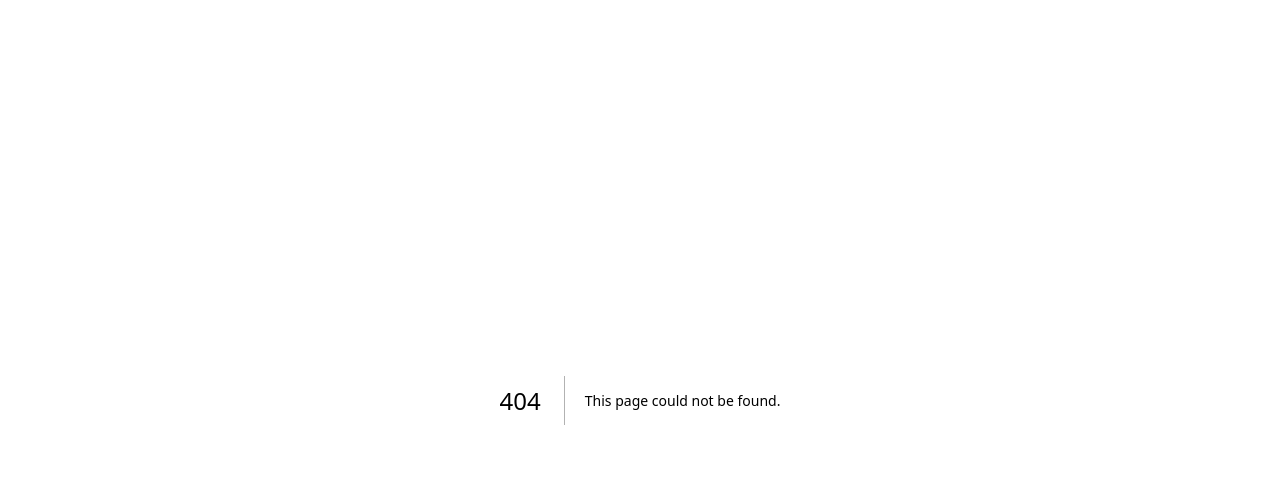
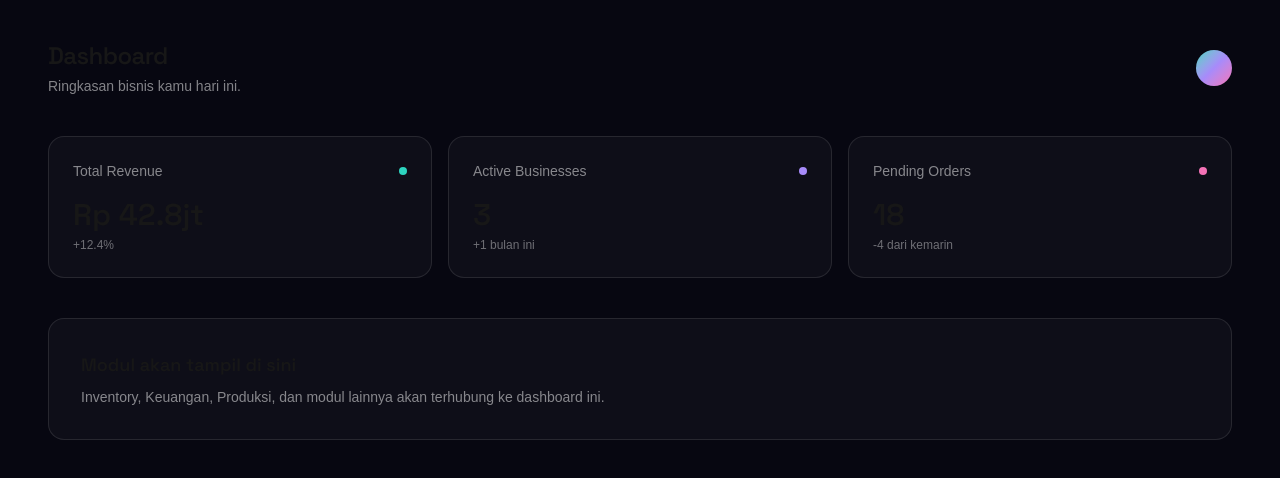
Before and after one commit to hellogercepai-star/Gercep-ai, a Next.js app in the folder apps/web/: page /dashboard in a window 1280 px wide. Before the commit this address had no page. Shown: the top 478 px of the page. Built offline with nearby package versions, Linux system fonts and the light colour scheme.

Commit message:
Add dashboard page

```diff
--- /dev/null
+++ b/apps/web/app/dashboard/page.tsx
@@ -0,0 +1,54 @@
+const stats = [
+  { label: "Total Revenue", value: "Rp 42.8jt", change: "+12.4%", accent: "#2DD4BF" },
+  { label: "Active Businesses", value: "3", change: "+1 bulan ini", accent: "#A78BFA" },
+  { label: "Pending Orders", value: "18", change: "-4 dari kemarin", accent: "#F472B6" },
+];
+
+export default function DashboardPage() {
+  return (
+    <div className="min-h-screen bg-[#070711] px-6 py-10 md:px-12">
+      <header className="mb-10 flex items-center justify-between">
+        <div>
+          <h1 className="font-[family-name:var(--font-display)] text-2xl font-semibold tracking-tight">
+            Dashboard
+          </h1>
+          <p className="mt-1 text-sm text-white/50">
+            Ringkasan bisnis kamu hari ini.
+          </p>
+        </div>
+        <div className="h-9 w-9 rounded-full bg-gradient-to-br from-[#2DD4BF] via-[#A78BFA] to-[#F472B6]" />
+      </header>
+
+      <section className="grid grid-cols-1 gap-4 md:grid-cols-3">
+        {stats.map((s) => (
+          <div
+            key={s.label}
+            className="rounded-2xl border border-white/10 bg-white/[0.03] p-6"
+          >
+            <div className="flex items-center justify-between">
+              <span className="text-sm text-white/50">{s.label}</span>
+              <span
+                className="h-2 w-2 rounded-full"
+                style={{ backgroundColor: s.accent }}
+              />
+            </div>
+            <p className="mt-4 font-[family-name:var(--font-display)] text-3xl font-semibold">
+              {s.value}
+            </p>
+            <p className="mt-1 text-xs text-white/40">{s.change}</p>
+          </div>
+        ))}
+      </section>
+
+      <section className="mt-10 rounded-2xl border border-white/10 bg-white/[0.03] p-8">
+        <h2 className="font-[family-name:var(--font-display)] text-lg font-semibold">
+          Modul akan tampil di sini
+        </h2>
+        <p className="mt-2 text-sm text-white/50">
+          Inventory, Keuangan, Produksi, dan modul lainnya akan terhubung ke
+          dashboard ini.
+        </p>
+      </section>
+    </div>
+  );
+}
```
